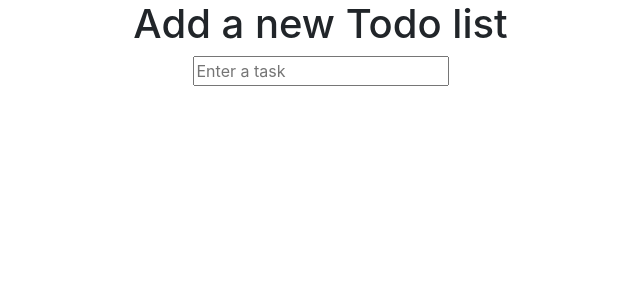
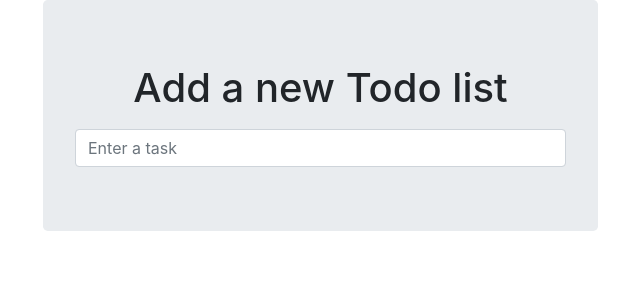
Before and after one commit to festeh/mytodolist, a Django app: page / in a window 1280 px wide. Shown: the top 300 px of the page, without its empty margins (42-682 px from the left). Run offline with Django 3.2, Linux system fonts and the light colour scheme; some libraries are stand-ins or nearby versions.

Commit message:
bootstrap layout tweaks

```diff
--- /dev/null
+++ b/lists/static/base.css
@@ -0,0 +1,3 @@
+#id_new_item {
+    margin-top: 2ex;
+}
--- a/lists/templates/base.html
+++ b/lists/templates/base.html
@@ -6,14 +6,17 @@
     <meta name="viewport" content="width=device-width, initial-scale=1">
     <title>Todo list</title>
     <link href="/static/bootstrap/css/bootstrap.min.css" rel="stylesheet">
+    <link href="/static/base.css" rel="stylesheet">
 </head>
 <body>
 <div class="container">
-    <div class="col-md-6 col-md-offset-3">
+    <div class="col-md-6 col-md-offset-3 jumbotron">
         <div class="text-center">
             <h1>{% block header_text %}{% endblock %}</h1>
             <form method="POST" action={% block form_action %}{% endblock %}>
-                <input name="task_text" id="id_new_item" placeholder="Enter a task"/> {% csrf_token %}
+                <input class="form-control input-lg" name="task_text" id="id_new_item" placeholder="Enter a task"/>
+
+                {% csrf_token %}
             </form>
         </div>
     </div>
--- a/lists/templates/list.html
+++ b/lists/templates/list.html
@@ -5,7 +5,7 @@
 {% block form_action %}"/lists/{{ list.id }}/add_task"{% endblock %}
 
 {% block table %}
-<table id="id_task_table">
+<table id="id_task_table" class="table">
     {% for task in list.task_set.all %}
         <tr>
             <td>{{ forloop.counter }}: {{ task.text }}</td>
```
